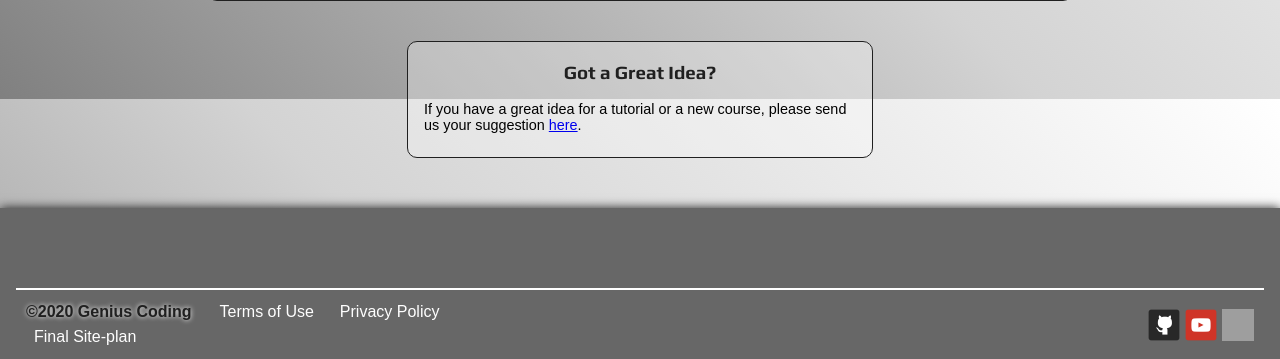
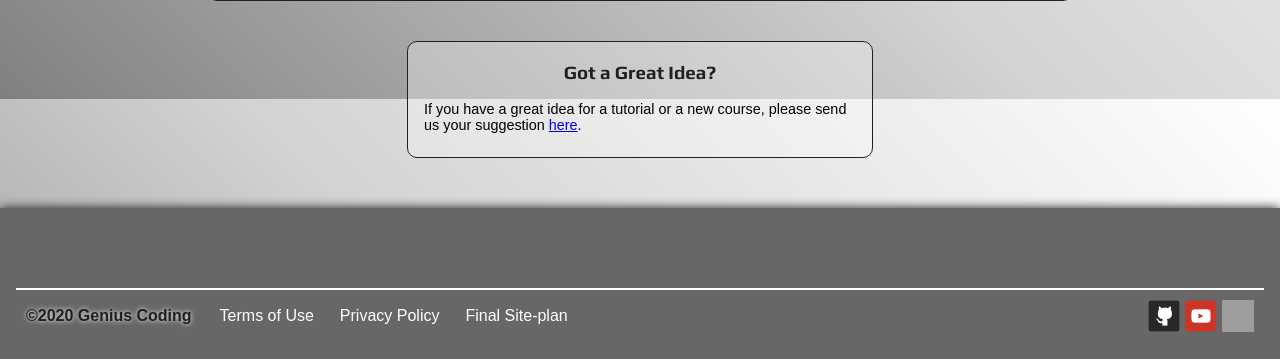
Before and after one commit to JacobHornbeck/JacobHornbeck.github.io, a PHP site: page /wdd130/final-project/start-learning.html in a window 1280 px wide. Shown: the part 701-1060 px from the top of the page. After the commit the page ends 1033 px from the top, so only its background shows below. Run offline with PHP 8.4, Linux system fonts and the light colour scheme; some web fonts are replaced; grey boxes are pictures that could not be loaded.

Commit message:
add the fourth column

```diff
--- a/wdd130/final-project/styles/main-style.css
+++ b/wdd130/final-project/styles/main-style.css
@@ -182,7 +182,7 @@ footer > div.border-top > div.left {
     justify-self: left;
     display: grid;
     align-items: center;
-    grid-template-columns: repeat(3, auto);
+    grid-template-columns: repeat(4, auto);
     grid-column-gap: 10px;
 }
 footer > div.border-top > div.left > div {
```
